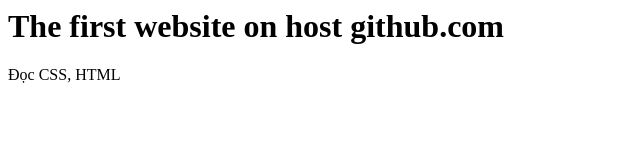
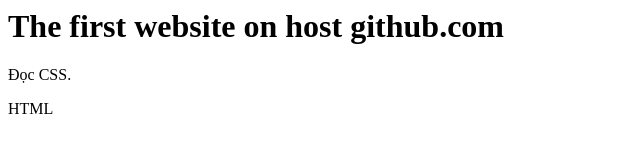
Before and after one commit to nguyenthe123/website1, a plain HTML site: page index.html in a window 1280 px wide. Shown: the whole page, without its empty margins (0-640 px from the left). Drawn offline with Linux system fonts and the light colour scheme.

Commit message:
Test tag <p>

```diff
--- a/index.html
+++ b/index.html
@@ -1,7 +1,8 @@
 <html>
   <body>
     <h1> The first website on host github.com </h1>
-     Đọc CSS, HTML
+    <p> Đọc CSS. </p>
+    <p> HTML </p>
 
   </body>
 </html>
```
